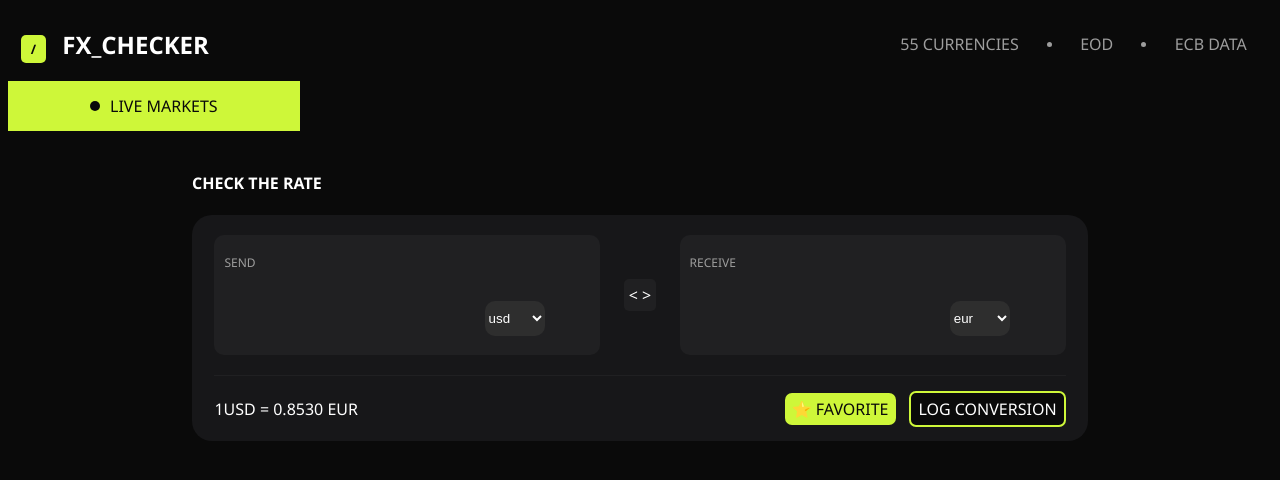
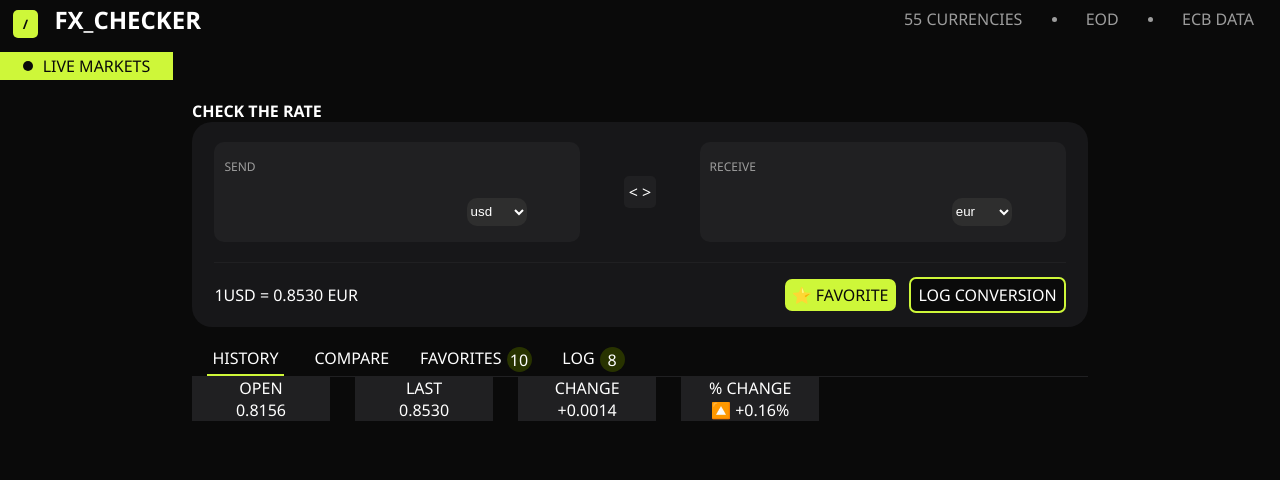
Before and after one commit to Tochukwu-1/fx-converter, a React (Vite) app: page / in a window 1280 px wide. Shown: the top 480 px of the page. Built offline with nearby package versions, Linux system fonts and the light colour scheme.

Commit message:
Day 3: adding nav and setting up stats and charts

```diff
--- a/src/App.css
+++ b/src/App.css
@@ -1,19 +1,41 @@
+*{
+  margin: 0;
+  padding: 0;
+  box-sizing: border-box;
+}
 body{
+  height: 100vh;
+  width: 100vw;
   background-color: #0A0A0A;
   color: #fff;
   font-family: 'Segoe UI', Tahoma, Geneva, Verdana, sans-serif, Courier, monospace;
 }
 section{
-  width: 70vw;
+  height: 80vh;
+  width: 70%;
   margin: 20px auto 0;
+}
+.App{
+  height: 100vh;
+  width: 100%;
+}
+.heading{
+  height: 10vh;
+  width: 100%;
+  display: flex;
+  flex-direction: column;
+  align-items: center;
+  justify-content: space-between;
+
 }
 .heading .top{
   display: flex;
-  flex-direction: row;
   justify-content: space-between;
   align-items: center;
   width: 98%;
-  margin: 0 auto;
+  margin-top: 3px;
+  height: 4vh;
+
 
 }
 
@@ -52,16 +74,10 @@ h4 .dot{
 }
 
 
-
-
-
-
-
 .heading .bottom{
   display: flex;
-  flex-direction: row;
   width: 100%;
-  height: 50px;
+  height: 3.5vh;
   align-items: center;
 }
 marquee{
@@ -70,7 +86,7 @@ marquee{
 }
 .heading .bottom h4{
   display: flex;
-  width: 30%;
+  width: 200px;
   height: 100%;
   align-items: center;
   justify-content: center;
@@ -78,3 +94,7 @@ marquee{
   font-weight: 500;
   color: #0A0A0A;
 }
+footer{
+  height: 10vh;
+  width: 100%;
+}
--- a/src/AppMain.jsx
+++ b/src/AppMain.jsx
@@ -1,12 +1,43 @@
-
+import "./css/appMain.css"
 
 
 function AppMain(){
 
     return(
-        <main className="AppMain">
-
-        </main>
+        <section className="AppMain">
+            <nav>
+                <div className="menu">
+                <a href="./history" id="history" className="active">HISTORY</a>
+                <a href="./compare" id="compare">COMPARE</a>
+                <a href="./favorites" id="favorites">FAVORITES <div className="notification"><span >10</span></div></a>
+                <a href="./log" id="log">LOG <div className="notification"><span >8</span></div></a>
+                </div>
+            </nav>
+            <main>
+                <div className="statsAndTime">
+                    <div className="conversionStats">
+                        <div className="stats">
+                            <p>OPEN</p>
+                            <li>0.8156</li>
+                        </div>
+                        <div className="stats">
+                            <p>LAST</p>
+                            <li>0.8530</li>
+                        </div>
+                        <div className="stats">
+                            <p>CHANGE</p>
+                            <li>+0.0014</li>
+                        </div>
+                        <div className="stats">
+                            <p>% CHANGE</p>
+                            <li>🔼 +0.16%</li>
+                        </div>
+                    </div>
+                    <div className="timeFrame"></div>
+                </div>
+                <div className="chart"> <a href="placehold.co/400x400"></a></div>
+            </main>
+        </section>
     )
 }
 
--- /dev/null
+++ b/src/css/appMain.css
@@ -0,0 +1,57 @@
+/* Navigation */
+.AppMain{
+    width: 100%;
+    display: flex;
+    flex-direction: column;
+}
+nav{
+    width: 100%;
+    border-bottom: 1px solid #202022;
+}
+nav .menu{
+    width: 50%;
+    display: flex;
+    justify-content: space-around;
+}
+nav a{
+    color: #fff;
+    text-decoration: none;
+    display: flex;
+}
+nav a .notification{
+    margin-left: 5px;
+    background-color: #283300;
+    border-radius: 50%;
+    height: 25px;
+    width: 25px;
+    display: inherit;
+    justify-content: center;
+    align-items: center;
+}
+.active{
+    border-bottom: 2px solid #cef739;
+    padding: 0 5px 5px;
+
+}
+
+/* HISTORY */
+.statsAndTime{
+    display: flex;
+}
+.conversionStats{
+    display: flex;
+    width: 70%;
+    justify-content: space-between;
+}
+.stats{
+    display: flex;
+    flex-direction: column;
+    justify-content: center;
+    background-color: #202022;
+    width: 22%;
+    text-align: center;
+}
+
+.stats li{
+    list-style-type: none;
+}
```
